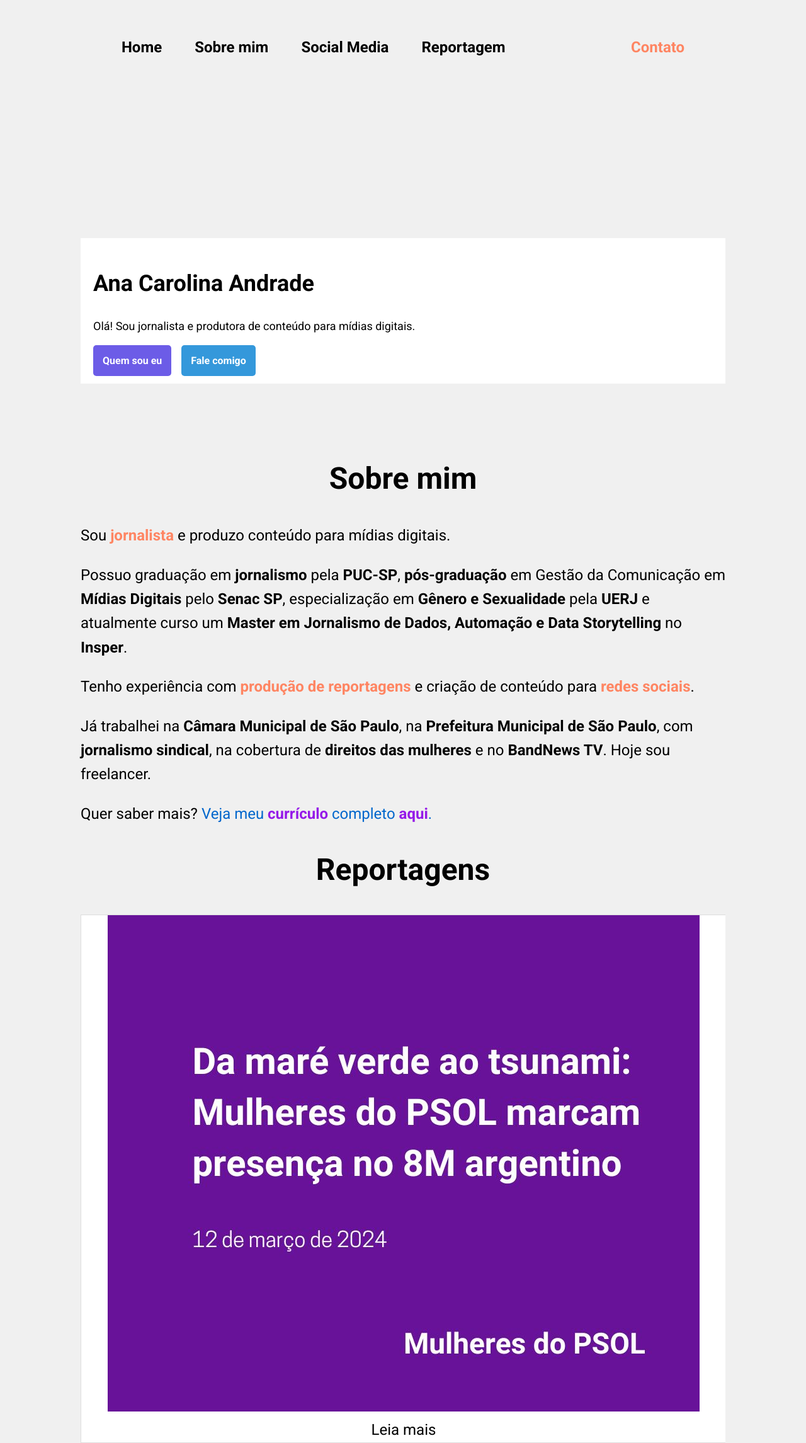
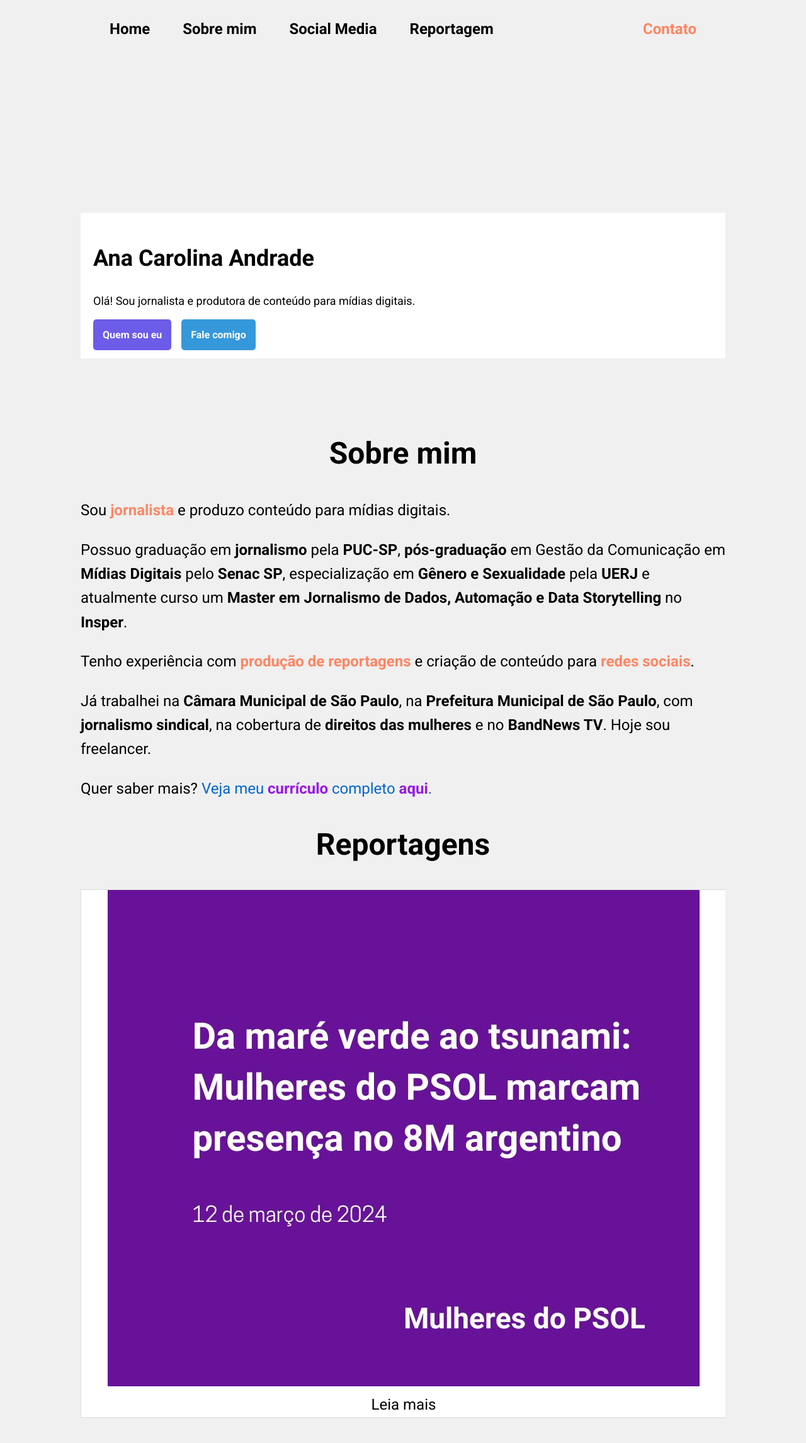
Before and after one commit to carol00andrade/portfoliosite, a Flask app: page / in a window 1280 px wide. Shown: the whole page at 63% size. After the commit the page ends 2251 px from the top, so only its background shows below. Run offline with Flask 3, Linux system fonts and the light colour scheme.

Commit message:
Update portfolio.html

```diff
--- a/templates/portfolio.html
+++ b/templates/portfolio.html
@@ -11,9 +11,14 @@
             font-family: 'Roboto', sans-serif;
             background-color: #ffffff;
         }
+        <div style="height: 1.5cm; overflow-y: auto;">
+    <div class="navbar-wrapper">
+        <!-- Conteúdo do menu -->
+    </div>
+</div>
         .navbar-wrapper {
             background-color: #f0f0f0;
-            height: 2cm; /
+            height: 100% /
             overflow-x: auto;
             padding: 0.5cm
         }
```
